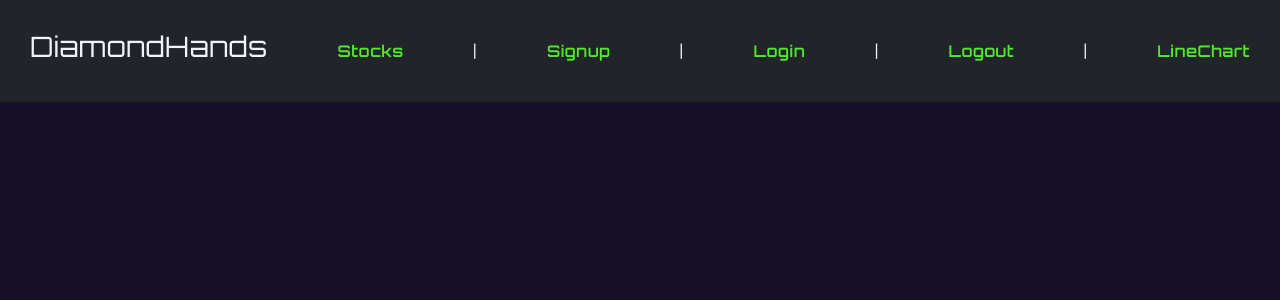
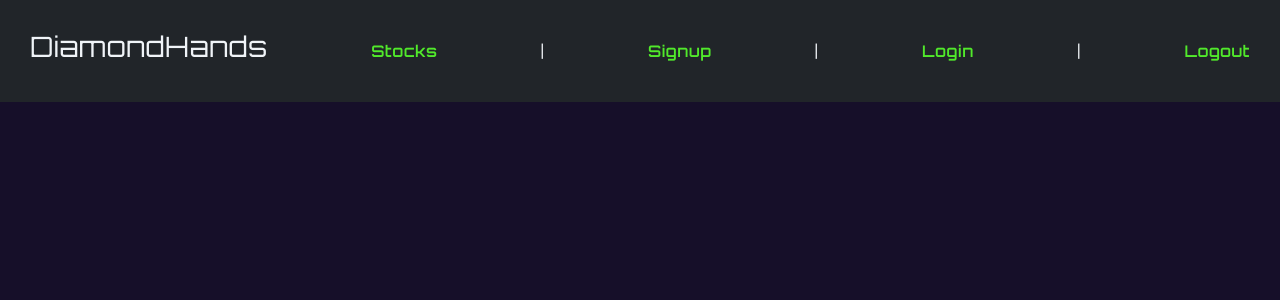
Before and after one commit to thompson-jacob/stock-capstone-front, a Vue app: page / in a window 1280 px wide. Shown: the top 300 px of the page. Built offline with nearby package versions, Linux system fonts and the light colour scheme.

Commit message:
added ! to redirects file

```diff
--- a/src/App.vue
+++ b/src/App.vue
@@ -14,8 +14,8 @@
       <router-link class="nav-router-link" to="/login">Login</router-link>
       |
       <router-link class="nav-router-link" to="/logout">Logout</router-link>
-      |
-      <router-link class="nav-router-link" to="/linechart">LineChart</router-link>
+      <!-- | -->
+      <!-- <router-link class="nav-router-link" to="/linechart">LineChart</router-link> -->
     </div>
     <router-view />
   </div>
--- a/src/views/Logout.vue
+++ b/src/views/Logout.vue
@@ -9,7 +9,7 @@ export default {
   created: function() {
     delete axios.defaults.headers.common["Authorization"];
     localStorage.removeItem("jwt");
-    this.$router.push("/stocks");
+    this.$router.push("/");
   },
 };
 </script>
```
Also changed, not shown: src/views/Home.vue (+0 -9 lines), public/_redirects.txt.
